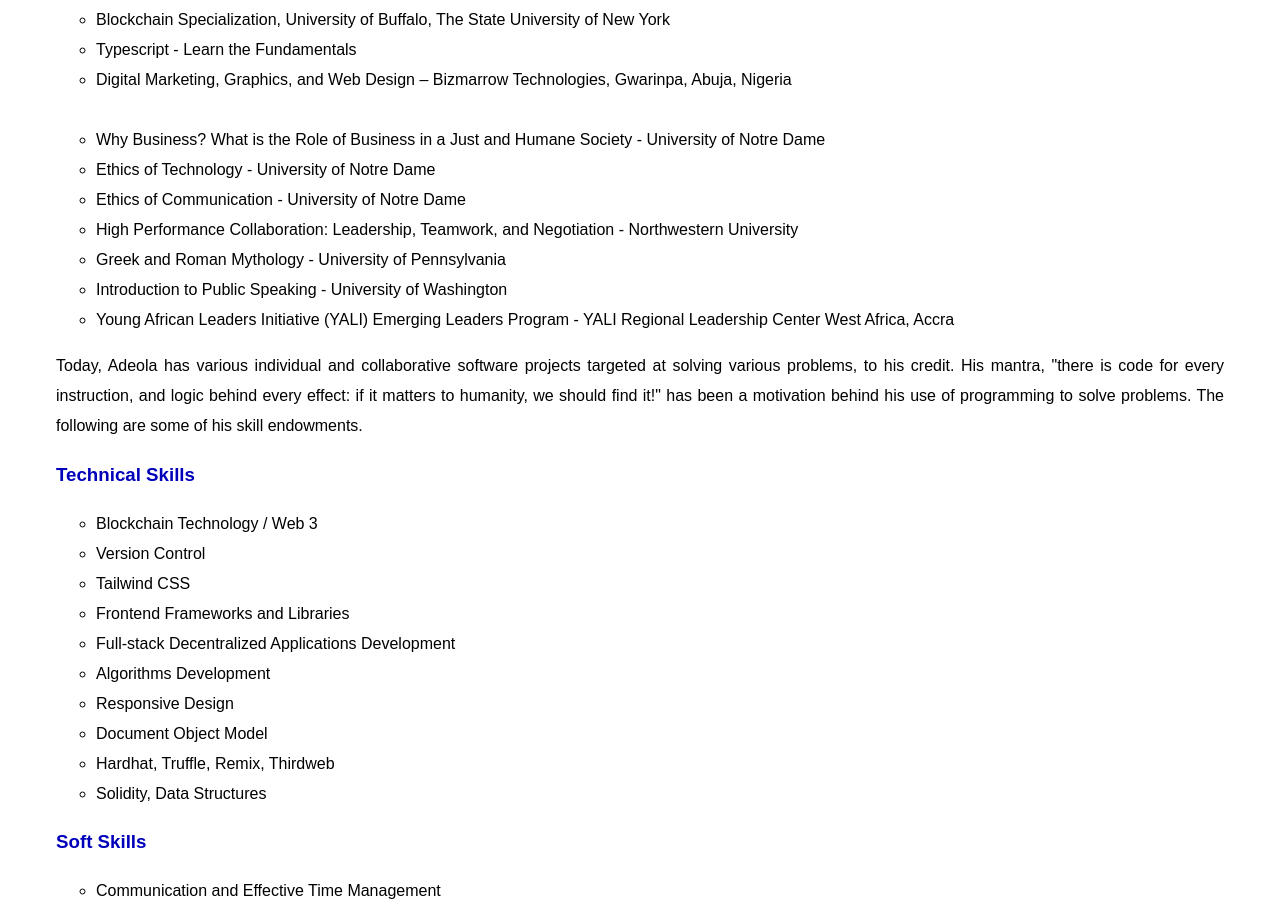
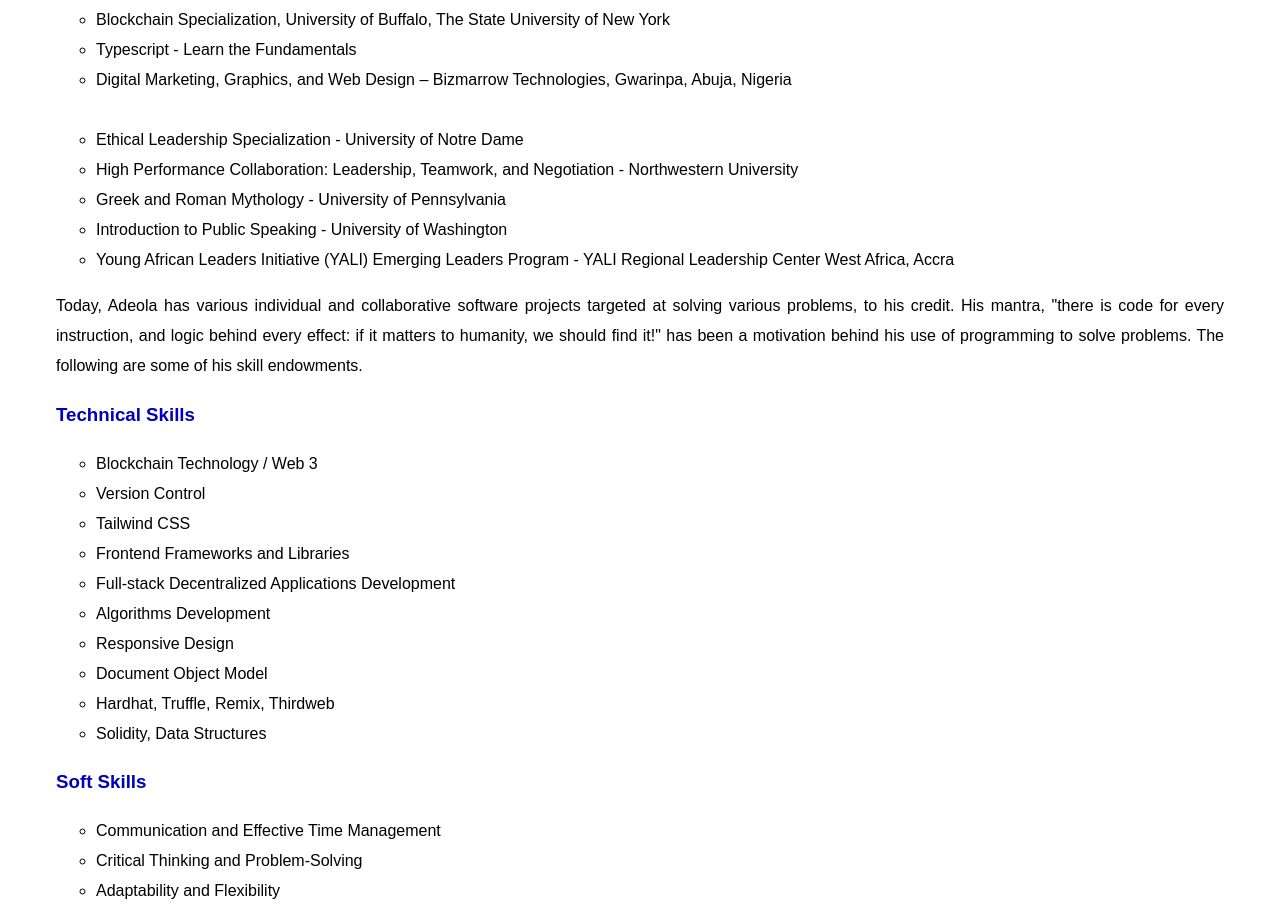
Before and after one commit to Adesdesk/Smart-Transcript, a Next.js app in the folder smart_transcript_frontend/: page /developer in a window 1280 px wide. Shown: the part 1067-1979 px from the top of the page. Built offline with nearby package versions, Linux system fonts and the light colour scheme.

Commit message:
Update to certifications

```diff
--- a/smart_transcript_frontend/pages/developer.js
+++ b/smart_transcript_frontend/pages/developer.js
@@ -72,9 +72,7 @@
                 <li>Typescript - Learn the Fundamentals</li>
                 <li>Digital Marketing, Graphics, and Web Design – Bizmarrow Technologies, Gwarinpa, Abuja, Nigeria</li>
                 <br></br>
-                <li>Why Business? What is the Role of Business in a Just and Humane Society - University of Notre Dame</li>
-                <li>Ethics of Technology - University of Notre Dame</li>
-                <li>Ethics of Communication - University of Notre Dame</li>
+                <li>Ethical Leadership Specialization - University of Notre Dame</li>
                 <li>High Performance Collaboration: Leadership, Teamwork, and Negotiation - Northwestern University</li>
                 <li>Greek and Roman Mythology - University of Pennsylvania</li>
                 <li>Introduction to Public Speaking - University of Washington</li>
```
